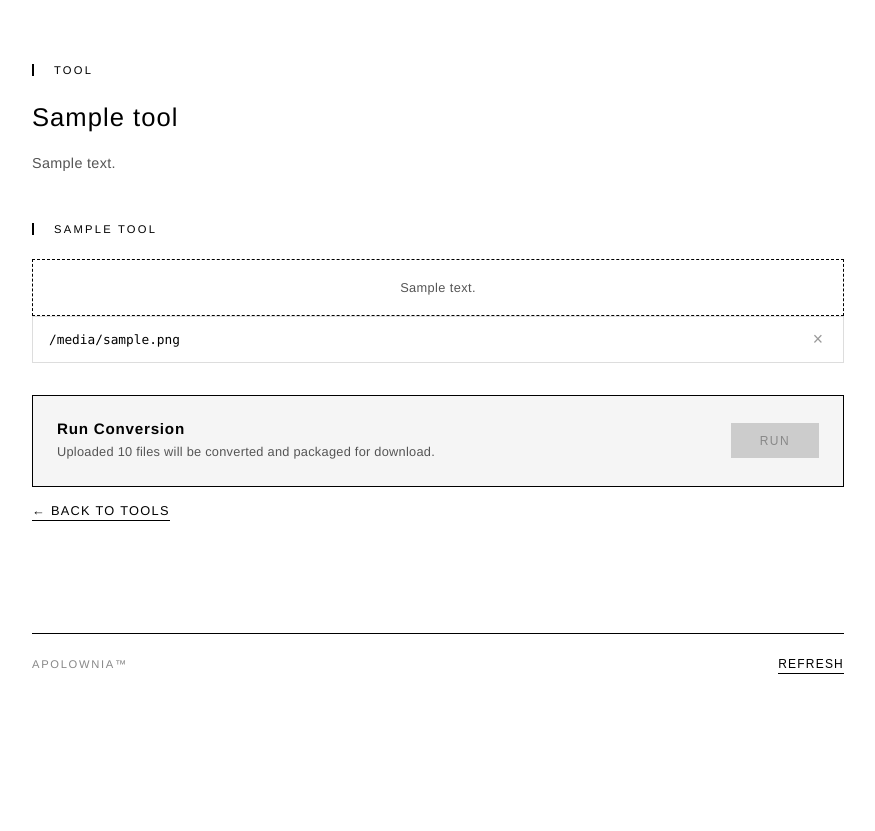
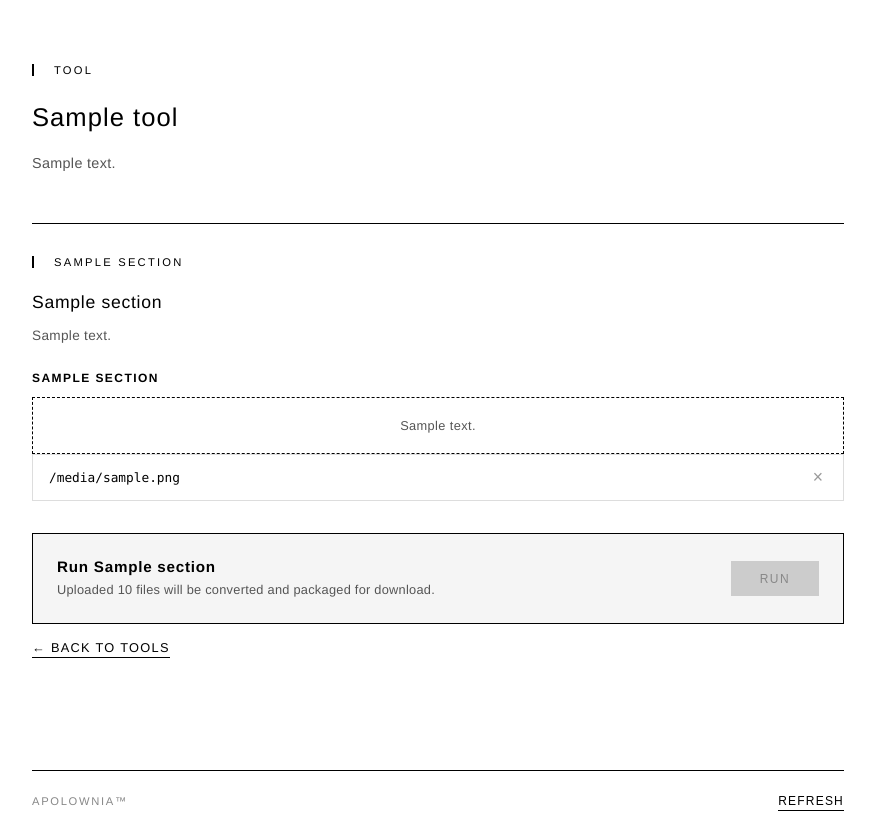
Before and after one commit to abrunetlemercier-hash/team-scripts, a FastAPI app: template app/templates/tool.html in a window 1280 px wide. Shown: the part 85-916 px from the top of the page, without its empty margins (202-1077 px from the left). Before the commit the page ends 759 px from the top, so only its background shows below. Run offline with FastAPI, Linux system fonts and the light colour scheme; the template is opened without the code that fills it: most values are stand-ins (such as "Sample title", 1, 10 or a date in 2020).

Commit message:
Combine KML and GPKG conversion tool

```diff
--- a/app/main.py
+++ b/app/main.py
@@ -12,6 +12,13 @@ from app.models import RunResponse, ScriptInfo
 from app.registry import discover_scripts, get_all_scripts, get_script
 
 BASE_DIR = Path(__file__).resolve().parent
+CONVERSION_TOOL_ID = "gpkg-kml-conversion"
+CONVERSION_TOOL = {
+    "id": CONVERSION_TOOL_ID,
+    "name": "GPKG - KML conversion",
+    "description": "Convert spatial files between GeoPackage and KML formats.",
+    "script_ids": ["gpkg_to_kml", "kml_to_gpkg"],
+}
 INPUT_CONFIG = {
     "kml": {
         "dir": KML_DIR,
@@ -62,30 +69,42 @@ def tool_context(script_id: str, script):
     }
 
 
+def conversion_tool_context():
+    scripts = get_all_scripts()
+    sections = []
+    for script_id in CONVERSION_TOOL["script_ids"]:
+        script = scripts.get(script_id)
+        if script:
+            section = tool_context(script_id, script)
+            section["title"] = "GPKG to KML" if script_id == "gpkg_to_kml" else "KML to GPKG"
+            sections.append(section)
+    return {
+        "id": CONVERSION_TOOL["id"],
+        "name": CONVERSION_TOOL["name"],
+        "description": CONVERSION_TOOL["description"],
+        "sections": sections,
+    }
+
+
 # --- HTML routes ---
 
 
 @app.get("/", response_class=HTMLResponse)
 async def homepage(request: Request):
-    scripts = get_all_scripts()
-    script_list = []
-    for sid, s in scripts.items():
-        script_list.append(tool_context(sid, s))
     return templates.TemplateResponse(
         "index.html",
-        {"request": request, "scripts": script_list},
+        {"request": request, "tools": [CONVERSION_TOOL]},
     )
 
 
-@app.get("/tools/{script_id}", response_class=HTMLResponse)
-async def tool_page(request: Request, script_id: str):
-    script = get_script(script_id)
-    if not script:
+@app.get("/tools/{tool_id}", response_class=HTMLResponse)
+async def tool_page(request: Request, tool_id: str):
+    if tool_id != CONVERSION_TOOL_ID:
         return templates.TemplateResponse(
             "result.html",
             {
                 "request": request,
-                "script_name": script_id,
+                "script_name": tool_id,
                 "result": None,
                 "error": "Tool not found",
                 "back_url": "/",
@@ -94,7 +113,7 @@ async def tool_page(request: Request, script_id: str):
         )
     return templates.TemplateResponse(
         "tool.html",
-        {"request": request, "tool": tool_context(script_id, script)},
+        {"request": request, "tool": conversion_tool_context()},
     )
 
 
@@ -115,7 +134,7 @@ async def upload_tool_files(script_id: str, files: List[UploadFile] = File(...))
             dest = input_dir / Path(f.filename).name
             content = await f.read()
             dest.write_bytes(content)
-    return RedirectResponse(url=f"/tools/{script_id}", status_code=303)
+    return RedirectResponse(url=f"/tools/{CONVERSION_TOOL_ID}", status_code=303)
 
 
 @app.post("/tools/{script_id}/delete/{filename}")
@@ -129,7 +148,7 @@ async def delete_tool_file(script_id: str, filename: str):
     filepath = config["dir"] / Path(filename).name
     if filepath.exists() and filepath.suffix.lower() == config["extension"]:
         filepath.unlink()
-    return RedirectResponse(url=f"/tools/{script_id}", status_code=303)
+    return RedirectResponse(url=f"/tools/{CONVERSION_TOOL_ID}", status_code=303)
 
 
 @app.post("/tools/{script_id}/run", response_class=HTMLResponse)
@@ -162,7 +181,7 @@ async def run_script_html(request: Request, script_id: str):
             "script_name": script.name,
             "result": result,
             "download_url": download_url,
-            "back_url": f"/tools/{script_id}",
+            "back_url": f"/tools/{CONVERSION_TOOL_ID}",
         },
     )
 
--- a/app/static/style.css
+++ b/app/static/style.css
@@ -228,6 +228,43 @@ h2 {
     margin-bottom: 3rem;
 }
 
+.conversion-sections {
+    display: flex;
+    flex-direction: column;
+    gap: 3rem;
+}
+
+.conversion-section {
+    border-top: 1px solid #000;
+    padding-top: 2rem;
+}
+
+.section-heading {
+    font-size: 1.1rem;
+    font-weight: 500;
+    letter-spacing: 0.04em;
+    margin-bottom: 0.75rem;
+}
+
+.section-description {
+    color: #555;
+    font-size: 0.85rem;
+    line-height: 1.6;
+    margin-bottom: 1.5rem;
+}
+
+.tool-input-block {
+    margin-bottom: 2rem;
+}
+
+.input-label {
+    font-size: 0.75rem;
+    font-weight: 600;
+    letter-spacing: 0.12em;
+    text-transform: uppercase;
+    margin-bottom: 0.75rem;
+}
+
 .upload-section {
     margin-top: 4rem;
 }
--- a/app/templates/tool.html
+++ b/app/templates/tool.html
@@ -5,50 +5,58 @@
 <h2>{{ tool.name }}</h2>
 <p class="tool-description">{{ tool.description }}</p>
 
-<section class="upload-section tool-upload-section">
-    <p class="section-label">{{ tool.input_label }}</p>
-    <form method="post" action="/tools/{{ tool.id }}/upload" enctype="multipart/form-data" id="upload-form">
-        <div class="upload-area" id="drop-zone">
-            <input type="file" name="files" accept="{{ tool.input_extension }}" multiple id="file-input">
-            <span class="upload-text" id="upload-text">{{ tool.drop_text }}</span>
+<div class="conversion-sections">
+    {% for section in tool.sections %}
+    <section class="conversion-section">
+        <p class="section-label">{{ section.title }}</p>
+        <h3 class="section-heading">{{ section.title }}</h3>
+        <p class="section-description">{{ section.description }}</p>
+
+        <div class="tool-input-block">
+            <p class="input-label">{{ section.input_label }}</p>
+            <form method="post" action="/tools/{{ section.id }}/upload" enctype="multipart/form-data" id="upload-form-{{ section.id }}">
+                <div class="upload-area" id="drop-zone-{{ section.id }}">
+                    <input type="file" name="files" accept="{{ section.input_extension }}" multiple id="file-input-{{ section.id }}">
+                    <span class="upload-text" id="upload-text-{{ section.id }}">{{ section.drop_text }}</span>
                 </div>
             </form>
-    {% if tool.files %}
+            {% if section.files %}
             <div class="file-list">
-        {% for f in tool.files %}
+                {% for f in section.files %}
                 <div class="file-row">
                     <span class="file-name">{{ f }}</span>
-            <form method="post" action="/tools/{{ tool.id }}/delete/{{ f }}" style="display:inline">
+                    <form method="post" action="/tools/{{ section.id }}/delete/{{ f }}" style="display:inline">
                         <button type="submit" class="delete-btn">&times;</button>
                     </form>
                 </div>
                 {% endfor %}
             </div>
             {% else %}
-    <p class="empty">{{ tool.empty_text }}</p>
+            <p class="empty">{{ section.empty_text }}</p>
             {% endif %}
-</section>
+        </div>
 
-<section class="run-section">
         <div class="script-card run-card">
             <div class="script-info">
-            <h3>Run Conversion</h3>
-            <p>Uploaded {{ tool.input_extension }} files will be converted and packaged for download.</p>
+                <h3>Run {{ section.title }}</h3>
+                <p>Uploaded {{ section.input_extension }} files will be converted and packaged for download.</p>
             </div>
-        <form method="post" action="/tools/{{ tool.id }}/run">
-            <button type="submit" class="run-btn" {% if not tool.has_files %}disabled{% endif %}>Run</button>
+            <form method="post" action="/tools/{{ section.id }}/run">
+                <button type="submit" class="run-btn" {% if not section.has_files %}disabled{% endif %}>Run</button>
             </form>
         </div>
     </section>
+    {% endfor %}
+</div>
 
 <a href="/" class="back-link">&larr; Back to tools</a>
 
 <script>
-const form = document.getElementById('upload-form');
-const zone = document.getElementById('drop-zone');
-const input = document.getElementById('file-input');
-const text = document.getElementById('upload-text');
-const extension = '{{ tool.input_extension }}';
+function wireUpload(scriptId, extension) {
+    const form = document.getElementById(`upload-form-${scriptId}`);
+    const zone = document.getElementById(`drop-zone-${scriptId}`);
+    const input = document.getElementById(`file-input-${scriptId}`);
+    const text = document.getElementById(`upload-text-${scriptId}`);
 
     zone.addEventListener('dragover', e => { e.preventDefault(); zone.classList.add('drag-over'); });
     zone.addEventListener('dragleave', () => zone.classList.remove('drag-over'));
@@ -71,5 +79,10 @@ input.addEventListener('change', () => {
             form.submit();
         }
     });
+}
+
+{% for section in tool.sections %}
+wireUpload('{{ section.id }}', '{{ section.input_extension }}');
+{% endfor %}
 </script>
 {% endblock %}
```
Also changed, not shown: app/templates/index.html (+6 -6 lines), tools/gpkg_kml/README.md, tools/kml_gpkg/README.md. Lines whose indentation alone changed are shown as unchanged.
